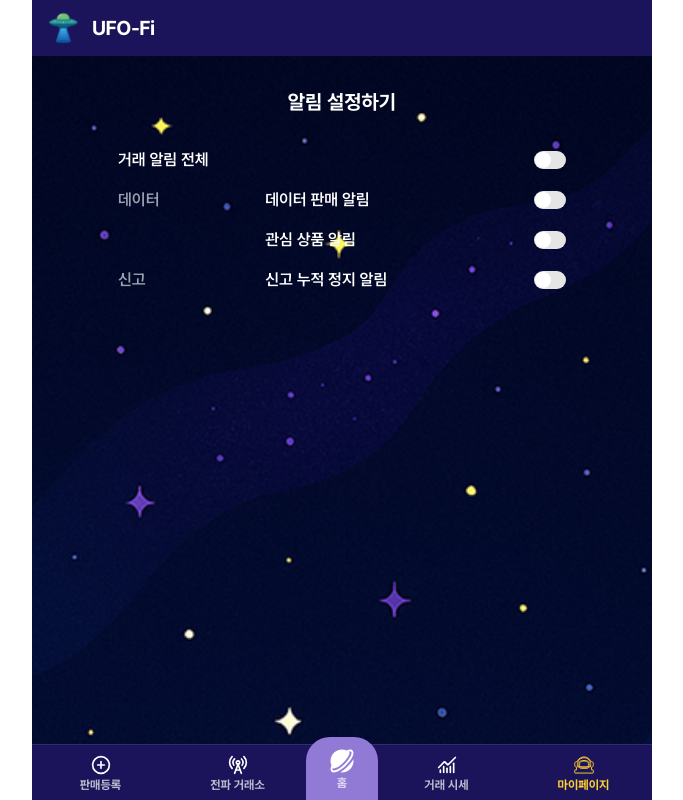
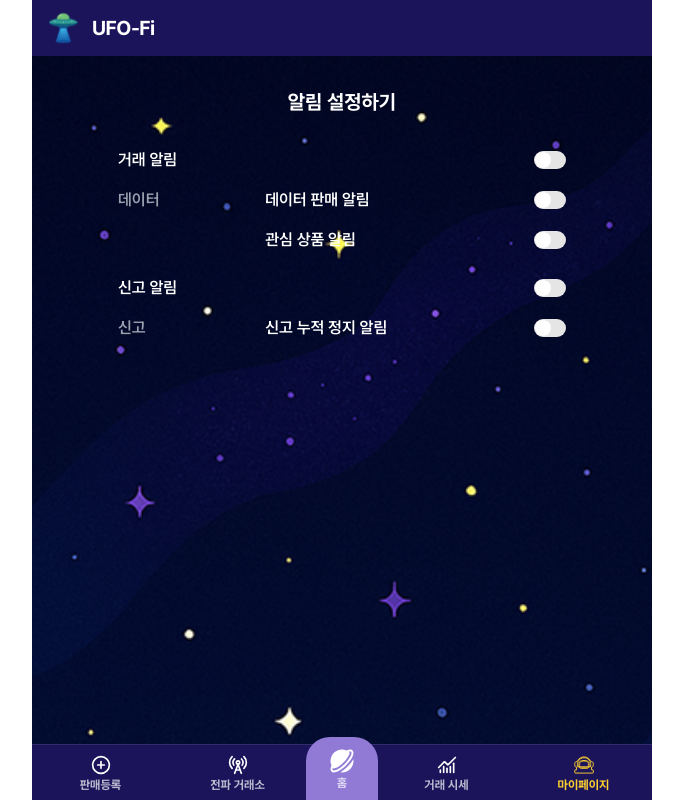
Before and after one commit to Ureca-Final-Project-Team1/UFO-Fi-FE, a Next.js app: page /mypage/notification in a window 1280 px wide. Shown: the whole page, without its empty margins (298-981 px from the left). Built offline with nearby package versions, Linux system fonts and the light colour scheme; no server answers.

Commit message:
feat: [UF-152] 알림 설정 페이지 수정 #124

```diff
--- a/src/app/mypage/notification/page.tsx
+++ b/src/app/mypage/notification/page.tsx
@@ -11,8 +11,9 @@ const Page = () => {
     <div className="body-16-semibold w-full h-full flex flex-col items-center pt-4 gap-4 text-white">
       <Title title="알림 설정하기" className="body-20-bold" />
 
-      <div className="grid grid-cols-[80px_1fr_auto] gap-y-4 w-full max-w-md items-center">
-        <p className="col-span-2">거래 알림 전체</p>
+      <div className="w-full max-w-md flex flex-col gap-6">
+        <div className="grid grid-cols-[80px_1fr_auto] gap-y-4 items-center">
+          <p className="col-span-2">거래 알림</p>
           <Switch className="col-start-3" />
 
           <p className="text-gray-400">데이터</p>
@@ -21,12 +22,18 @@ const Page = () => {
 
           <p className="col-start-2 ml-[20%]">관심 상품 알림</p>
           <Switch />
+        </div>
+
+        <div className="grid grid-cols-[80px_1fr_auto] gap-y-4 items-center">
+          <p className="col-span-2">신고 알림</p>
+          <Switch className="col-start-3" />
 
           <p className="text-gray-400">신고</p>
           <p className="ml-[20%]">신고 누적 정지 알림</p>
           <Switch />
         </div>
       </div>
+    </div>
   );
 };
 
```
Lines whose indentation alone changed are shown as unchanged.
